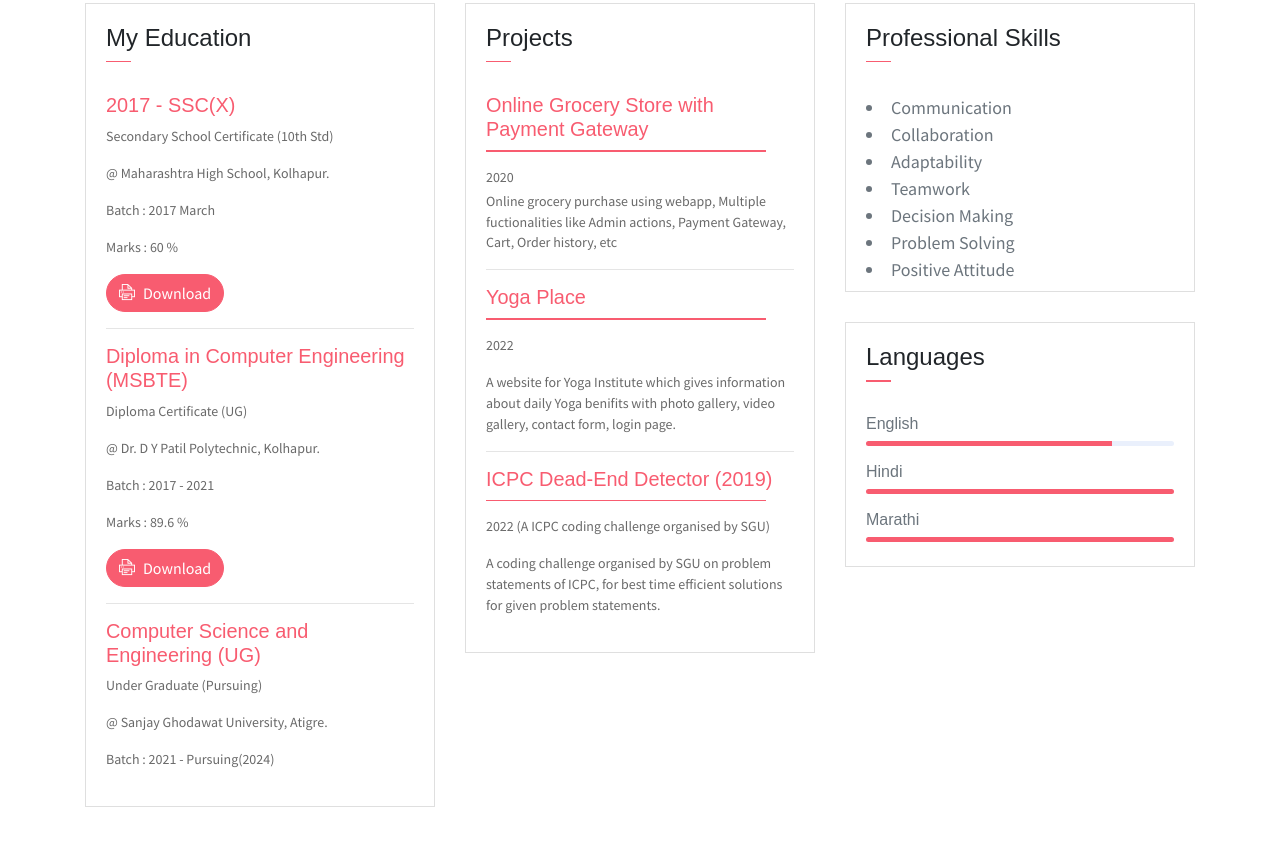
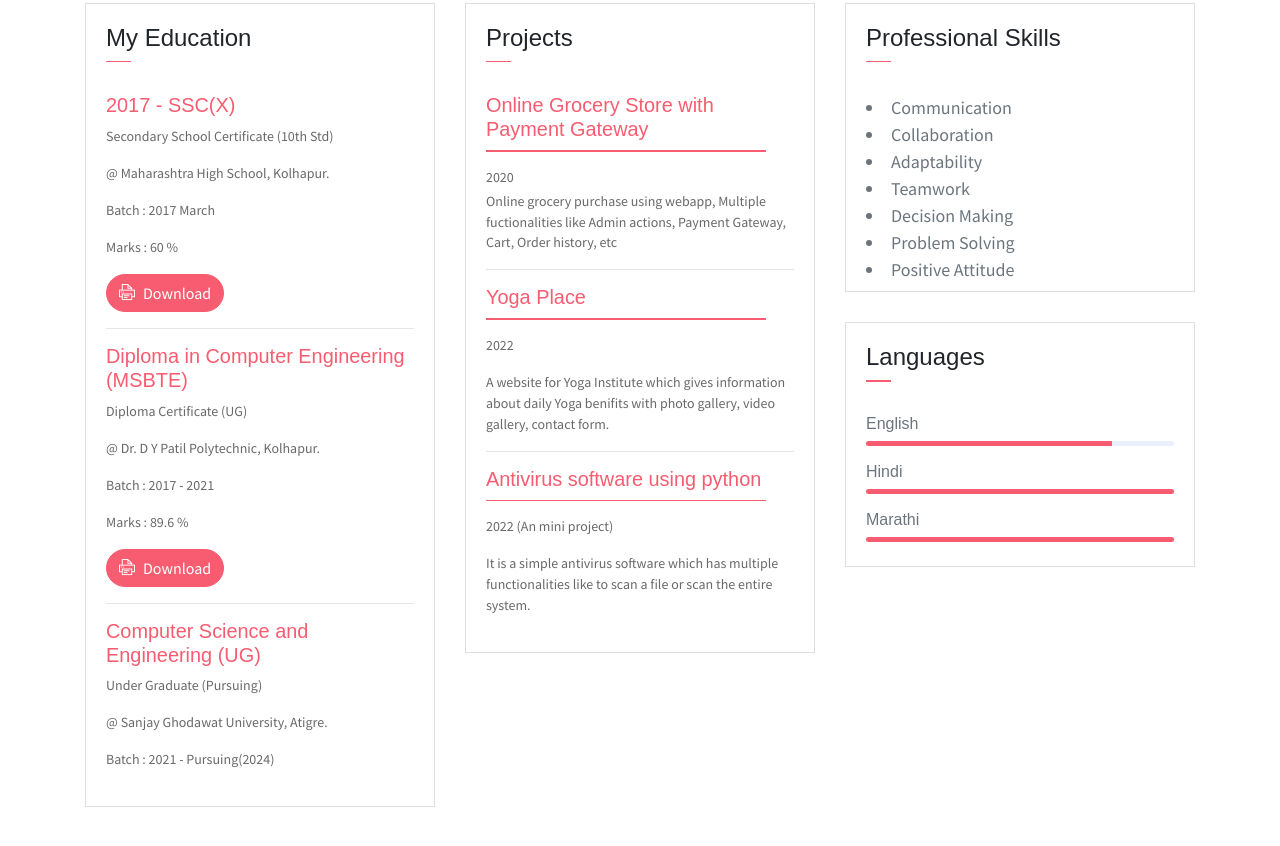
Before and after one commit to Asasane/Portfolio, a plain HTML site: page index.html in a window 1280 px wide. Shown: the part 1357-2203 px from the top of the page. Drawn offline with Linux system fonts and the light colour scheme; some packages are replaced by stand-ins of ours.

Commit message:
Update index.html

```diff
--- a/index.html
+++ b/index.html
@@ -162,7 +162,7 @@
                             </div>
                         </div>
                         <div class="card-body">
-                            <h6 class="title text-danger">Online Grocery Store with Payment Gateway</h6>
+                            <h6 class="title text-danger"><a href="https://github.com/Asasane/Yoga-Place.git">Online Grocery Store with Payment Gateway</a></h6>
                             <span class="line_long"style="margin-bottom: 15px;"></span>
                             <P style="margin-bottom: 3px;">2020</P>
                             <P class="subtitle">Online grocery purchase using webapp, Multiple fuctionalities like Admin actions, Payment Gateway, Cart, Order history, etc</P>
@@ -170,12 +170,12 @@
                             <h6 class="title text-danger">Yoga Place</h6>
                             <span class="line_long"style="margin-bottom: 15px;"></span>
                             <P>2022</P>
-                            <P class="subtitle">A website for Yoga Institute which gives information about daily Yoga benifits with photo gallery, video gallery, contact form, login page.</P>
+                            <P class="subtitle">A website for Yoga Institute which gives information about daily Yoga benifits with photo gallery, video gallery, contact form.</P>
                             <hr>
-                            <h6 class="title text-danger">ICPC Dead-End Detector (2019)</h6>
+                            <h6 class="title text-danger">Antivirus software using python</h6>
                             <span class="line_long"style="margin-bottom: 15px;"></span>
-                            <P>2022 (A ICPC coding challenge organised by SGU)</P>
-                            <P class="subtitle">A coding challenge organised by SGU on problem statements of ICPC, for best time efficient solutions for given problem statements.</P>
+                            <P>2022 (An mini project)</P>
+                            <P class="subtitle">It is a simple antivirus software which has multiple functionalities like to scan a file or scan the entire system.</P>
 
                         </div>
                     </div>
```
